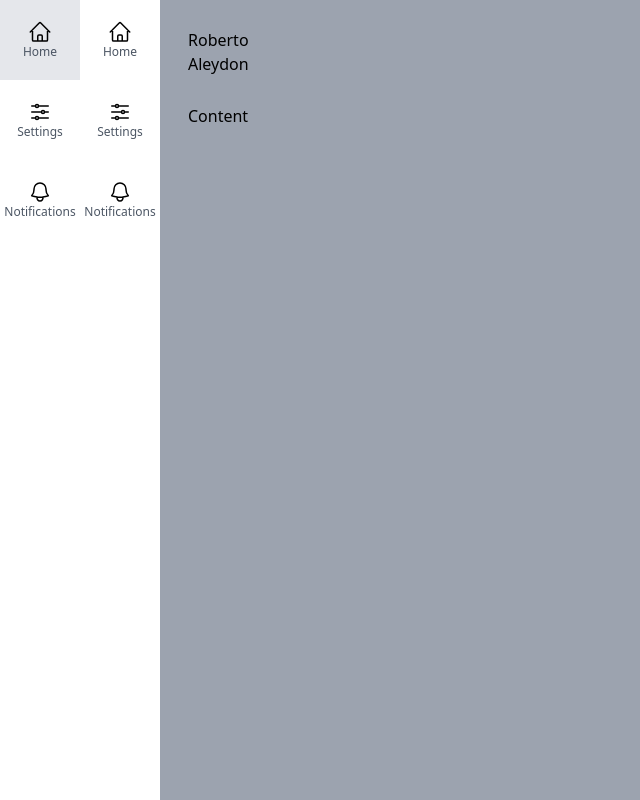
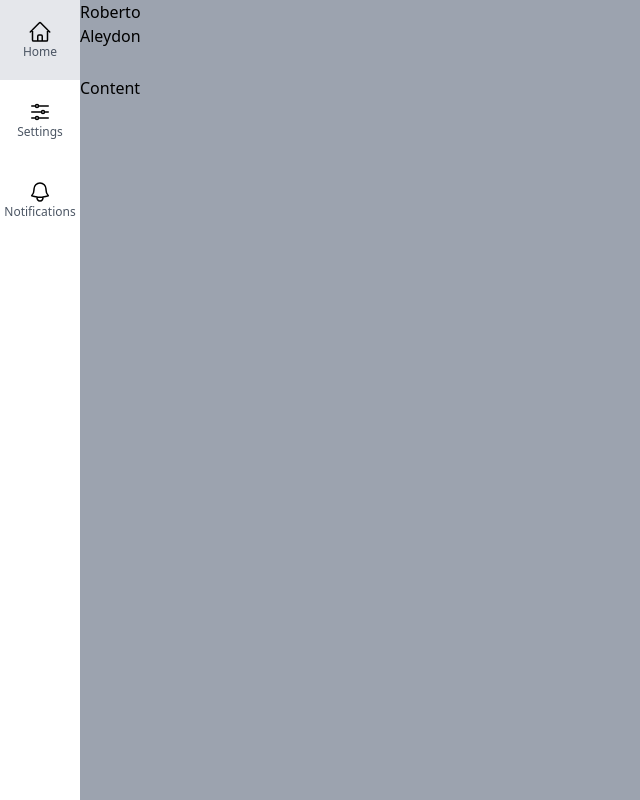
Before and after one commit to Aleydon/Dashboard-Admin, a Next.js app: page / in a window 1280 px wide. Shown: the whole page, without its empty margins (0-640 px from the left). Built offline with nearby package versions, Linux system fonts and the light colour scheme.

Commit message:
Fix: Removes NavBar component

```diff
--- a/src/components/layout/index.tsx
+++ b/src/components/layout/index.tsx
@@ -1,4 +1,3 @@
-import { NavBar } from '../navBar';
 import { Header } from '../header';
 import { Content } from '../content';
 
@@ -10,12 +9,11 @@ interface LayoutProps {
   children?: ReactNode;
 }
 
-export const Layout = ({ title, subTitle, children }: LayoutProps) => (
-  <div className="flex h-screen w-screen">
-    <NavBar />
-    <div className="flex flex-col bg-gray-400 w-full p-7 ">
+export const Layout = ({ title, subTitle, children }: LayoutProps) => {
+  return (
+    <div className="flex flex-col bg-gray-400 w-full ">
       <Header title={title} subTitle={subTitle} />
       <Content>{children}</Content>
     </div>
-  </div>
-);
+  );
+};
```
